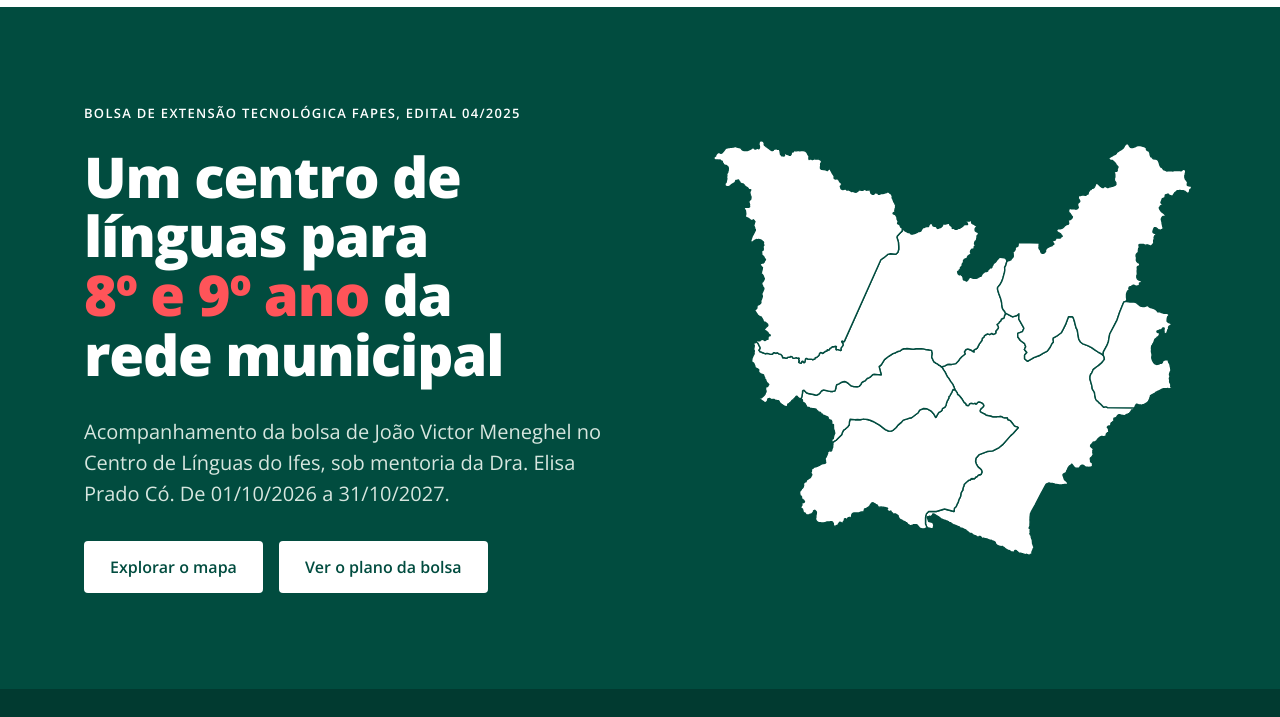
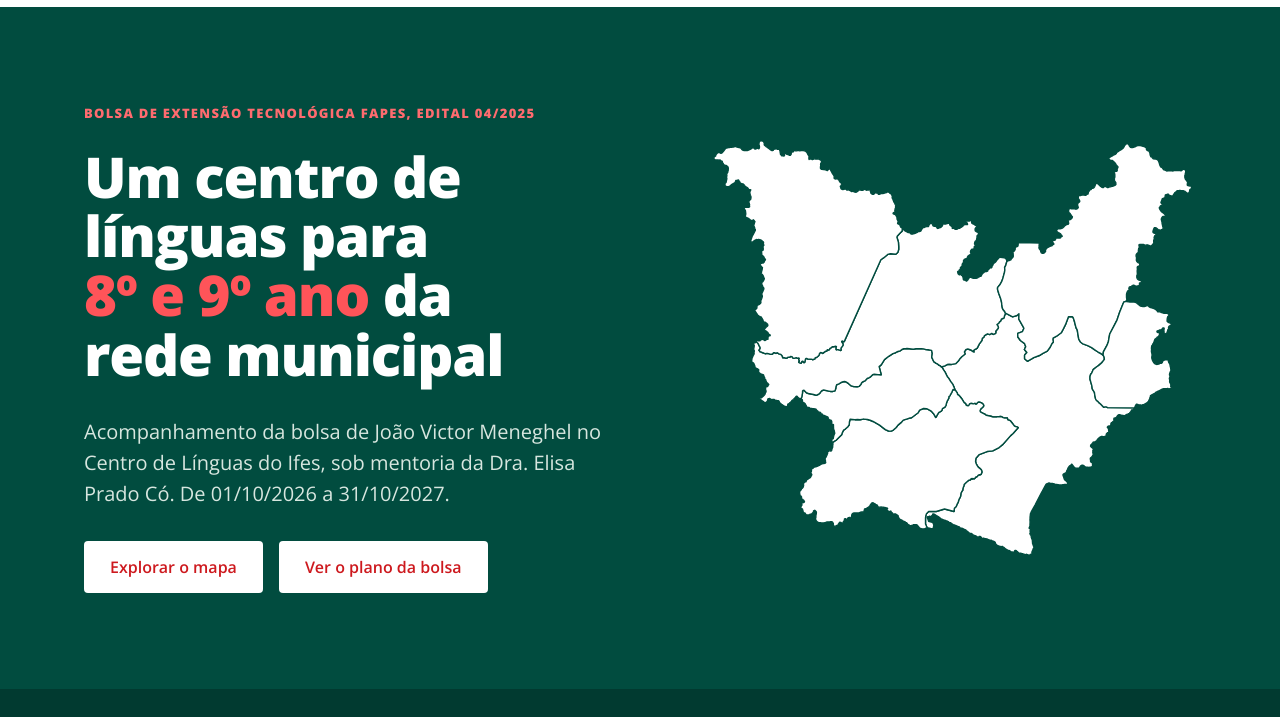
Before and after one commit to menegheljv/bolsa-extensao-centro-de-linguas, a plain HTML site: page index.html in a window 1280 px wide. Shown: the part 83-800 px from the top of the page. Drawn offline with nearby package versions, Linux system fonts and the light colour scheme.

Commit message:
Rótulo e botões da abertura em vermelho (#13)
Co-authored-by: Claude Sonnet 5.5 <noreply@anthropic.com>

```diff
--- a/index.html
+++ b/index.html
@@ -28,8 +28,8 @@ a:hover{color:var(--red)}
 h1,h2,h3{font-weight:800;letter-spacing:-.02em;line-height:1.05;margin:0;text-wrap:balance}
 p{margin:0 0 var(--s2);text-wrap:pretty;max-width:var(--measure)}
 .label{font-size:13px;font-weight:600;letter-spacing:.1em;text-transform:uppercase}
-.btn{display:inline-block;padding:14px 26px;font-weight:600;font-size:16px;text-decoration:none;border-radius:4px;background:#fff;color:var(--forest)}
-.btn:hover{background:var(--wash2);color:var(--forest)}
+.btn{display:inline-block;padding:14px 26px;font-weight:600;font-size:16px;text-decoration:none;border-radius:4px;background:#fff;color:var(--red)}
+.btn:hover{background:var(--wash2);color:#a8121a}
 
 /* navegação */
 .nav{position:sticky;top:0;z-index:20;background:rgba(255,255,255,.96);backdrop-filter:blur(8px)}
@@ -42,7 +42,7 @@ p{margin:0 0 var(--s2);text-wrap:pretty;max-width:var(--measure)}
 /* abertura */
 .hero{background:var(--forest);color:#fff;overflow:hidden}
 .hero .wrap{display:grid;grid-template-columns:minmax(0,1.15fr) minmax(0,1fr);gap:var(--s6);align-items:center;padding-top:var(--s7);padding-bottom:var(--s7)}
-.hero .label{color:#fff;margin-bottom:var(--s3)}
+.hero .label{color:#ff6b6f;font-weight:800;margin-bottom:var(--s3)}
 .hero h1{font-size:clamp(32px,4.4vw,60px)}
 .hero h1 em{font-style:normal;color:#ff5459}
 .hero .sub{margin:var(--s4) 0;font-size:20px;color:#d7e6df;max-width:46ch}
```
